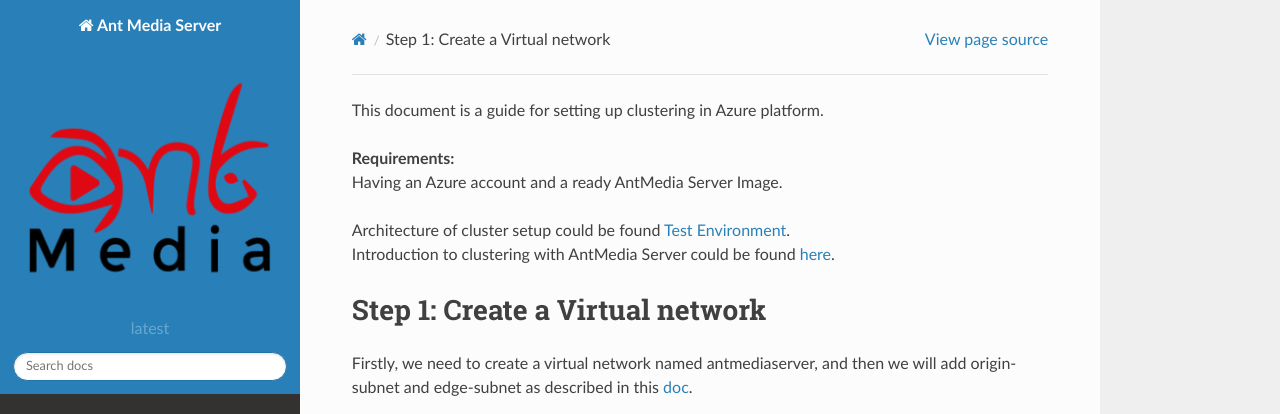
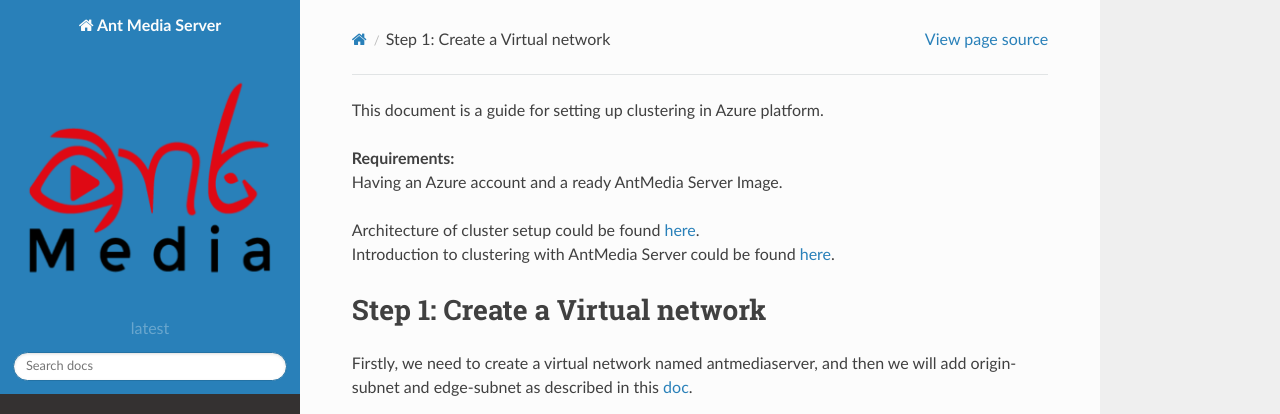
Before and after one commit to sachinmsahrma/Ant-Media-Docs, a Sphinx documentation site: the page built from docs/Clustering-with-Azure.rst, in a window 1280 px wide and 900 px high. Shown: the top 414 px of the window. Built offline with Sphinx 7.4.7 and the Read the Docs theme 2.0.0, drawn with Linux system fonts in a browser that asks for light colours.

```diff
--- a/docs/Clustering-with-Azure.rst
+++ b/docs/Clustering-with-Azure.rst
@@ -3,7 +3,7 @@
 | **Requirements:**
 | Having an Azure account and a ready AntMedia Server Image.
 |
-| Architecture of cluster setup could be found :ref:`test-environment-label`.
+| Architecture of cluster setup could be found `here <Test Environment>`_.
 | Introduction to clustering with AntMedia Server could be found `here <Clustering.rst>`_.
 
 Step 1: Create a Virtual network
--- a/docs/Test-Environment.rst
+++ b/docs/Test-Environment.rst
@@ -1,4 +1,3 @@
-.. _test-environment-label:
 Test Environment
 ================
 
```
